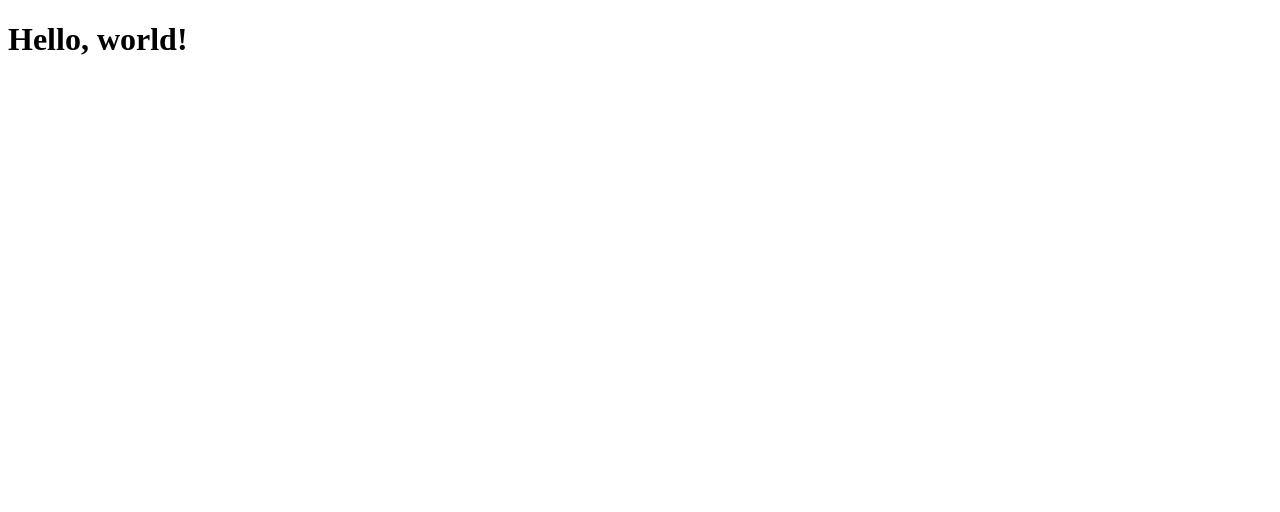
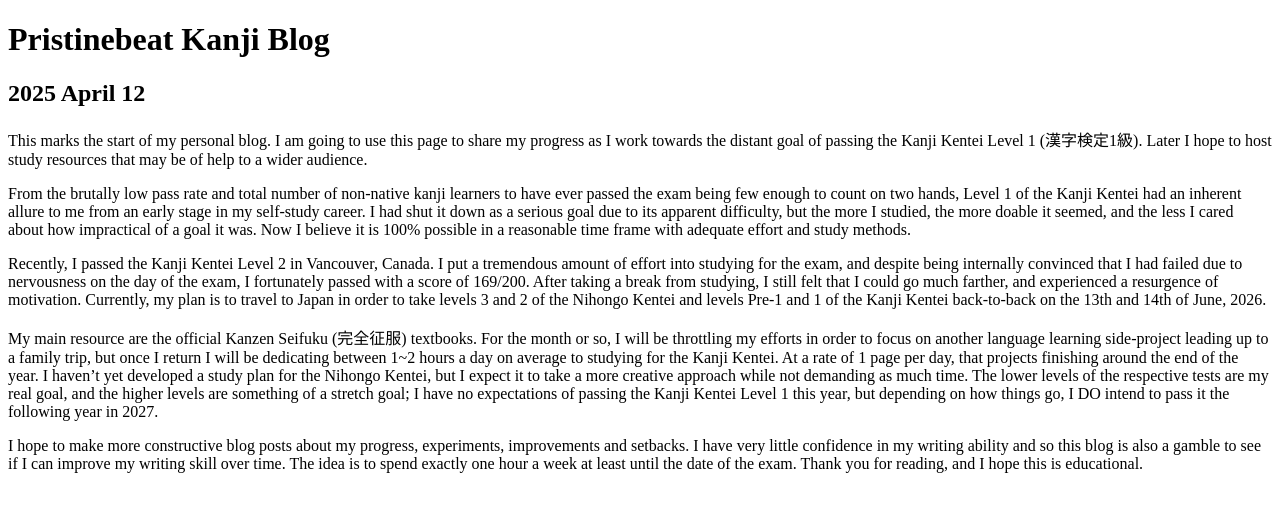
Before and after one commit to midorigo/midorigo.github.io, a plain HTML site: page index.html in a window 1280 px wide. Drawn offline with Linux system fonts and the light colour scheme.

Commit message:
Update index.html

```diff
--- a/index.html
+++ b/index.html
@@ -1,2 +1,9 @@
 <!DOCTYPE html>
-<html><body><h1>Hello, world!</h1></body></html>
+<html><body><h1>Pristinebeat Kanji Blog</h1></body></html>
+
+<h2>2025 April 12</h2>
+<p>This marks the start of my personal blog. I am going to use this page to share my progress as I work towards the distant goal of passing the Kanji Kentei Level 1 (漢字検定1級). Later I hope to host study resources that may be of help to a wider audience.</p>
+<p>From the brutally low pass rate and total number of non-native kanji learners to have ever passed the exam being few enough to count on two hands, Level 1 of the Kanji Kentei had an inherent allure to me from an early stage in my self-study career. I had shut it down as a serious goal due to its apparent difficulty, but the more I studied, the more doable it seemed, and the less I cared about how impractical of a goal it was. Now I believe it is 100% possible in a reasonable time frame with adequate effort and study methods.</p>
+<p>Recently, I passed the Kanji Kentei Level 2 in Vancouver, Canada. I put a tremendous amount of effort into studying for the exam, and despite being internally convinced that I had failed due to nervousness on the day of the exam, I fortunately passed with a score of 169/200. After taking a break from studying, I still felt that I could go much farther, and experienced a resurgence of motivation. Currently, my plan is to travel to Japan in order to take levels 3 and 2 of the Nihongo Kentei and levels Pre-1 and 1 of the Kanji Kentei back-to-back on the 13th and 14th of June, 2026. </p>
+<p>My main resource are the official Kanzen Seifuku (完全征服) textbooks. For the month or so, I will be throttling my efforts in order to focus on another language learning side-project leading up to a family trip, but once I return I will be dedicating between 1~2 hours a day on average to studying for the Kanji Kentei. At a rate of 1 page per day, that projects finishing around the end of the year. I haven’t yet developed a study plan for the Nihongo Kentei, but I expect it to take a more creative approach while not demanding as much time. The lower levels of the respective tests are my real goal, and the higher levels are something of a stretch goal; I have no expectations of passing the Kanji Kentei Level 1 this year, but depending on how things go, I DO intend to pass it the following year in 2027.</p>
+<p>I hope to make more constructive blog posts about my progress, experiments, improvements and setbacks. I have very little confidence in my writing ability and so this blog is also a gamble to see if I can improve my writing skill over time. The idea is to spend exactly one hour a week at least until the date of the exam. Thank you for reading, and I hope this is educational.</p>
```
